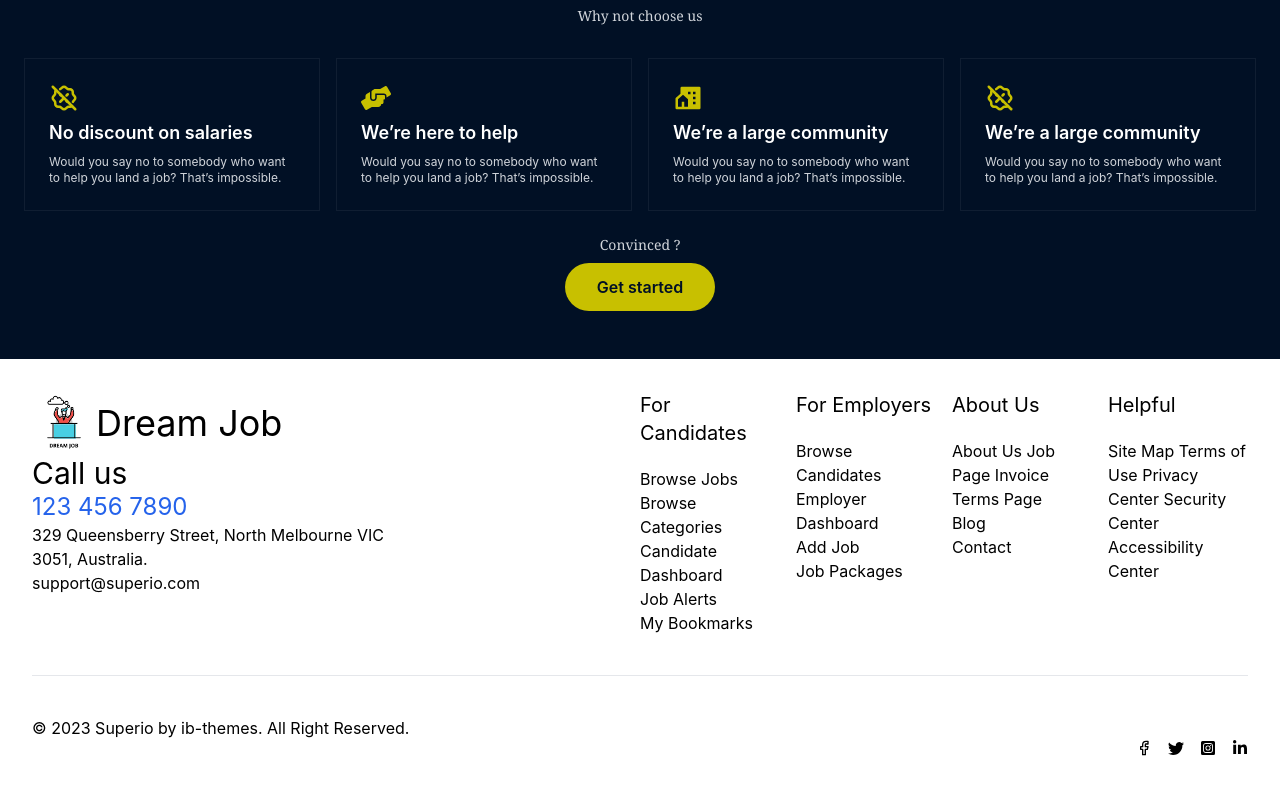
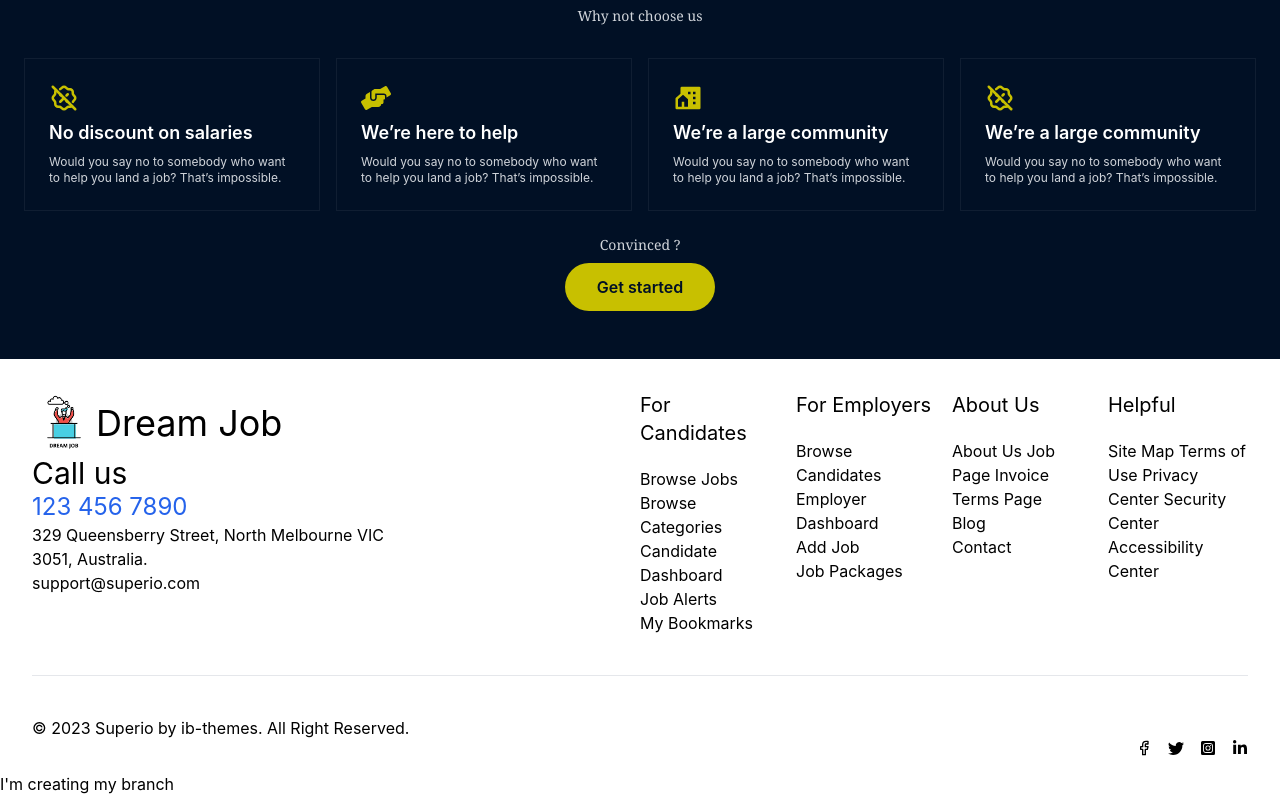
Before and after one commit to shuvo1710/Dream-job01, a React (Create React App) app: page / in a window 1280 px wide. Shown: the part 832-1628 px from the top of the page. Before the commit the page ends 1604 px from the top, so only its background shows below. Built offline with nearby package versions, Linux system fonts and the light colour scheme.

Commit message:
created new branch

```diff
--- a/src/App.js
+++ b/src/App.js
@@ -6,6 +6,7 @@ function App() {
   return (
     <div>
       <RouterProvider router={router}></RouterProvider>
+      <h1>I'm creating my branch</h1>
     </div>
   );
 }
```
